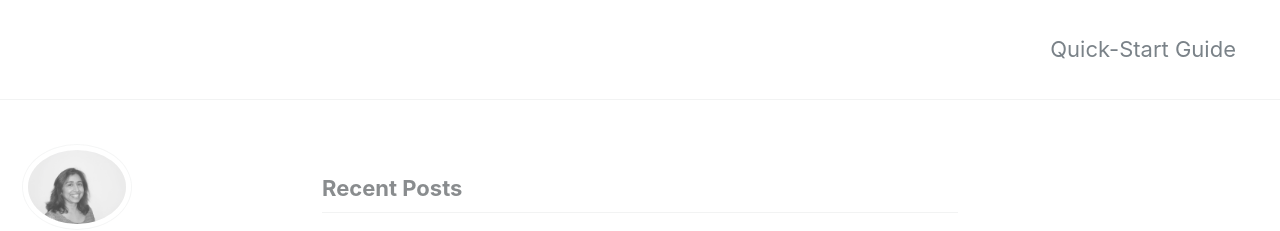
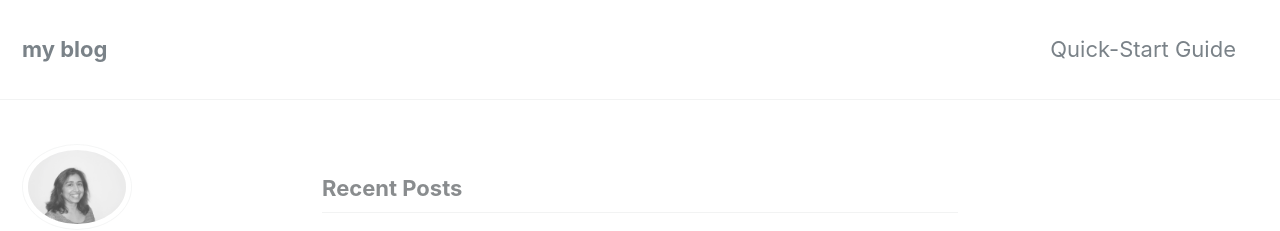
Before and after one commit to reshamas/reshamas.github.io, a Jekyll site: the page built from index.html, in a window 1280 px wide and 900 px high. Shown: the top 231 px of the window. Built offline with Jekyll 4.4.1, drawn with Linux system fonts in a browser that asks for light colours; the list of posts is cut into pages by our own code.

Commit message:
Update _config.yml

```diff
--- a/_config.yml
+++ b/_config.yml
@@ -9,7 +9,7 @@ minimal_mistakes_skin    : "default" # "air", "aqua", "contrast", "dark", "dirt"
 
 # Site Settings
 locale                   : "en"
-title                    : " "
+title                    : "my blog"
 title_separator          : "-"
 name                     : "Reshama"
 description              : "Data Science & More"
@@ -29,7 +29,7 @@ comments:
     # https://developers.facebook.com/docs/plugins/comments
     appid                :
     num_posts            : # 5 (default)
-    colorscheme          : # "light" (default), "dark"
+    colorscheme          : light # "light" (default), "dark"
 staticman:
   allowedFields          : # ['name', 'email', 'url', 'message']
   branch                 : # "master"
@@ -61,7 +61,7 @@ naver_site_verification  :
 
 # Social Sharing
 twitter:
-  username               :
+  username               : reshamas
 facebook:
   username               :
   app_id                 :
```
